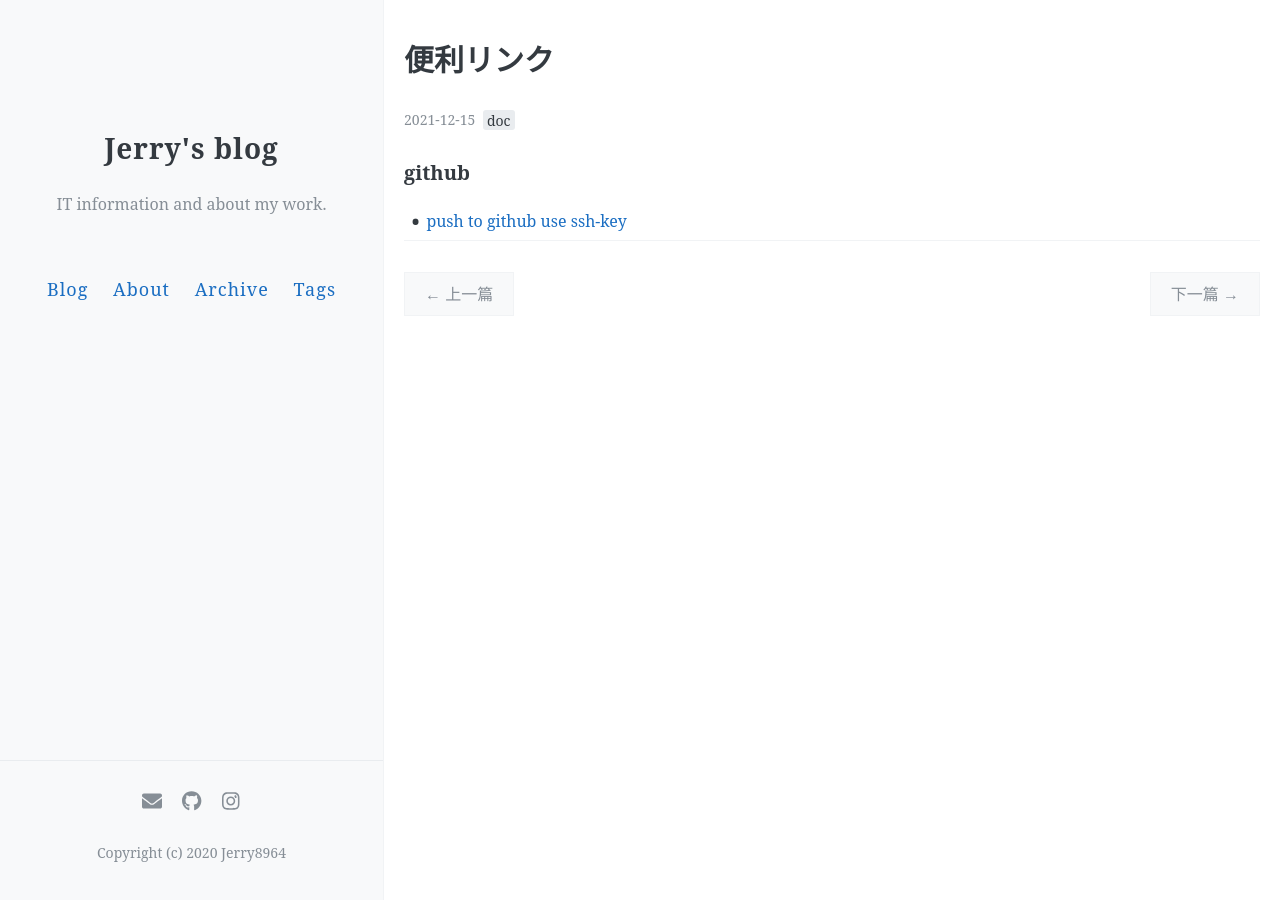
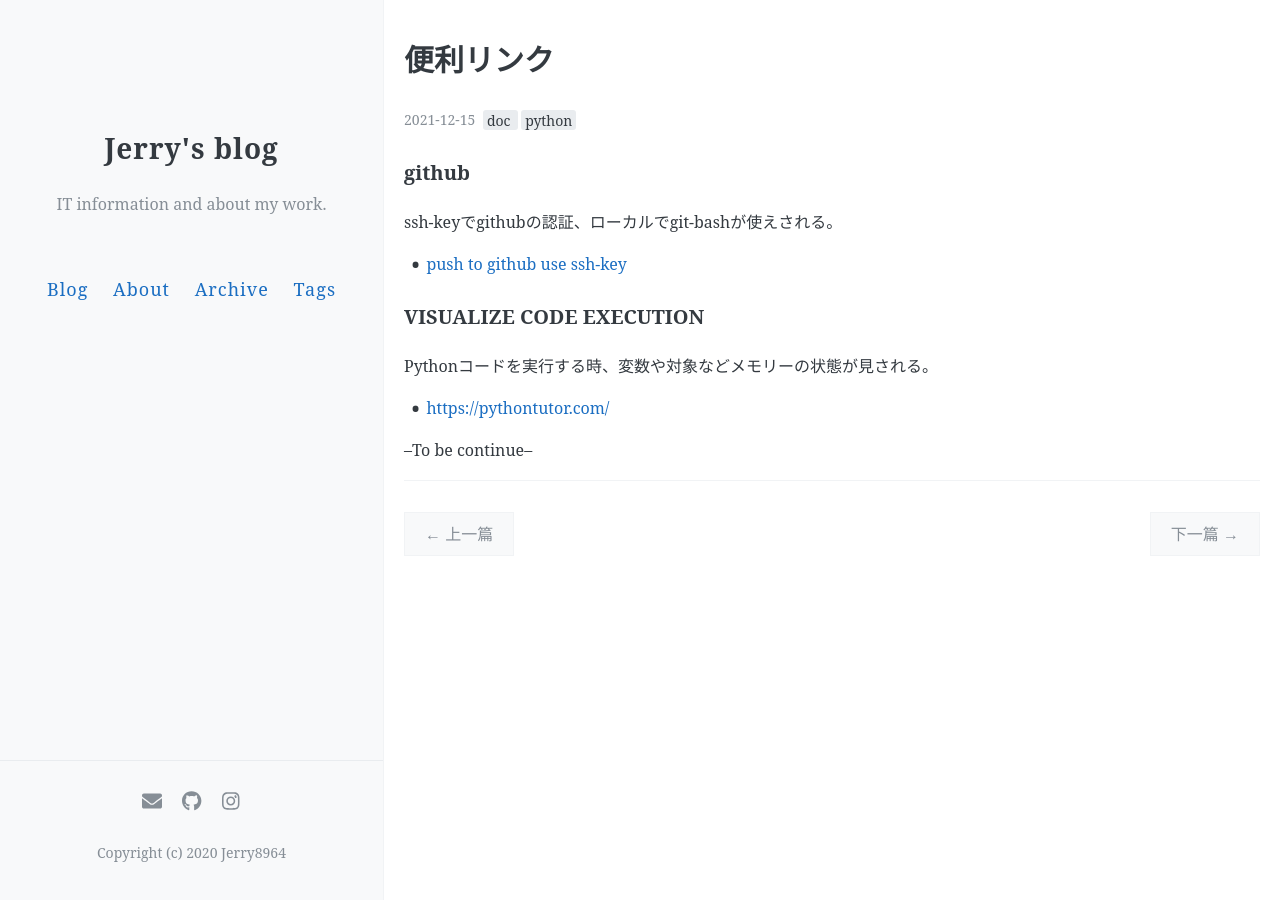
Before and after one commit to jerry8964/jerry8964.github.io, a Jekyll site: the page built from _posts/2021-12-15-personal-link-library.md, in a window 1280 px wide. Built offline with Jekyll 4.4.1, drawn with Linux system fonts in a browser that asks for light colours; comment, search, counter and statistics services are not loaded.

Commit message:
add pythontutor

```diff
--- a/_posts/2021-12-15-personal-link-library.md
+++ b/_posts/2021-12-15-personal-link-library.md
@@ -2,7 +2,7 @@
 layout: post
 title: "便利リンク"
 date: 2021-12-15
-tags: [doc]
+tags: [doc, python]
 comments: true
 author: Jerry8964
 ---
@@ -11,4 +11,20 @@ author: Jerry8964
 
 ### github
 
+ssh-keyでgithubの認証、ローカルでgit-bashが使えされる。
+
 * [push to github use ssh-key](https://gist.github.com/developius/c81f021eb5c5916013dc)
+
+
+
+### VISUALIZE CODE EXECUTION
+
+Pythonコードを実行する時、変数や対象などメモリーの状態が見される。
+
+* [https://pythontutor.com/](https://pythontutor.com/)
+
+
+
+
+
+--To be continue--
```
Also changed, not shown: _posts/2021-08-01-regex-sakuraeditor-001.md (line endings or trailing spaces).
